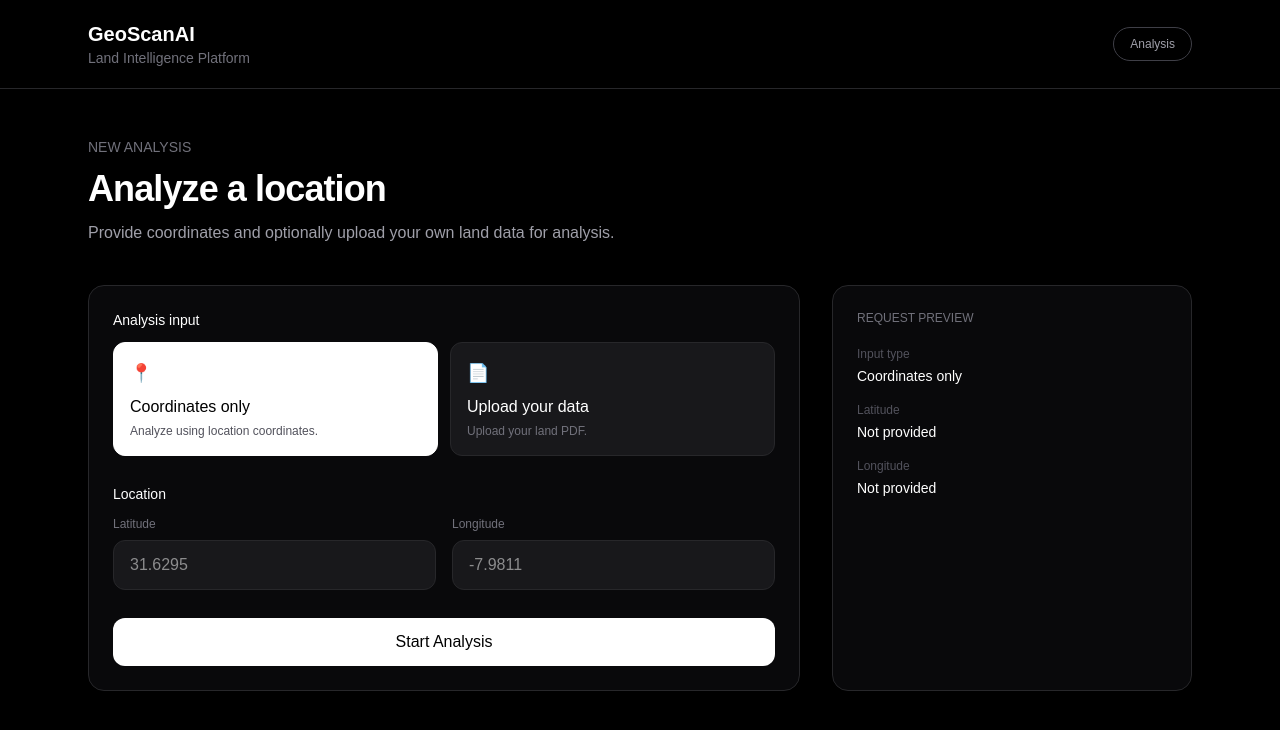
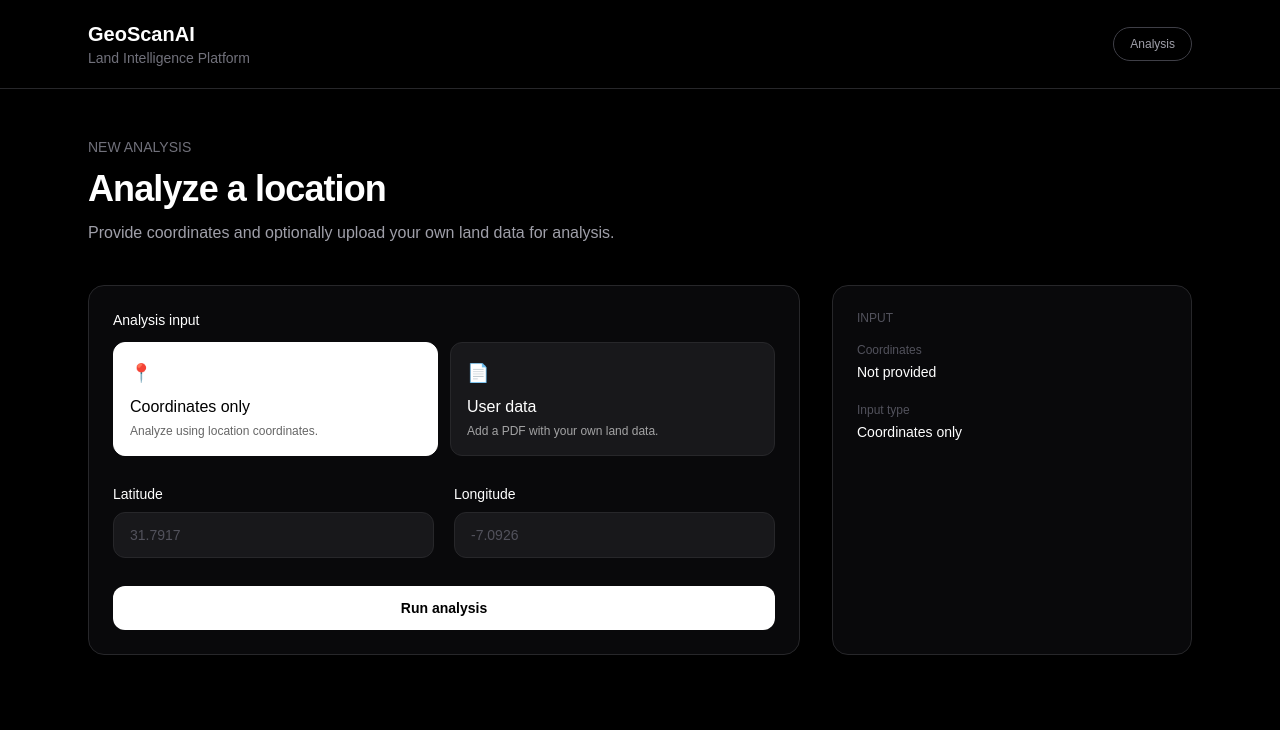
Before and after one commit to salaheddine-h/GeoScanAI, a Next.js app in the folder apps/frontend/: page / in a window 1280 px wide. Shown: the top 730 px of the page. Built offline with nearby package versions, Linux system fonts and the light colour scheme.

Commit message:
fix(frontend): type analysis response for Vercel build

```diff
--- a/apps/frontend/src/app/page.tsx
+++ b/apps/frontend/src/app/page.tsx
@@ -4,55 +4,38 @@ import { useState } from "react";
 
 type InputType = "COORDINATES_ONLY" | "USER_DATA";
 
+type AnalysisResponse = {
+  message?: string;
+  [key: string]: unknown;
+};
+
 export default function Home() {
-  const [inputType, setInputType] =
-    useState<InputType>("COORDINATES_ONLY");
-
+  const [inputType, setInputType] = useState<InputType>("COORDINATES_ONLY");
   const [latitude, setLatitude] = useState("");
   const [longitude, setLongitude] = useState("");
-
   const [userFile, setUserFile] = useState<File | null>(null);
-
   const [loading, setLoading] = useState(false);
-  const [result, setResult] = useState<unknown>(null);
+  const [result, setResult] = useState<string | null>(null);
   const [error, setError] = useState("");
 
-  const handleFileChange = (
-    e: React.ChangeEvent<HTMLInputElement>,
-  ) => {
+  const handleFileChange = (e: React.ChangeEvent<HTMLInputElement>) => {
     const file = e.target.files?.[0];
-
     if (!file) {
       setUserFile(null);
       return;
     }
-
-    // PDF extension check
-    if (!file.name.toLowerCase().endsWith(".pdf")) {
+    if (!file.name.toLowerCase().endsWith(".pdf") || file.type !== "application/pdf") {
       setError("Only PDF files are allowed.");
       e.target.value = "";
       setUserFile(null);
       return;
     }
-
-    // MIME type check
-    if (file.type !== "application/pdf") {
-      setError("Only PDF files are allowed.");
-      e.target.value = "";
-      setUserFile(null);
-      return;
-    }
-
-    // Maximum 10 MB
-    const maxSize = 10 * 1024 * 1024;
-
-    if (file.size > maxSize) {
+    if (file.size > 10 * 1024 * 1024) {
       setError("PDF file must be smaller than 10 MB.");
       e.target.value = "";
       setUserFile(null);
       return;
     }
-
     setError("");
     setUserFile(file);
   };
@@ -62,82 +45,32 @@ export default function Home() {
     setError("");
   };
 
-  const handleSubmit = async (
-    e: React.FormEvent<HTMLFormElement>,
-  ) => {
+  const handleSubmit = async (e: React.FormEvent<HTMLFormElement>) => {
     e.preventDefault();
-
     setLoading(true);
     setError("");
     setResult(null);
 
     try {
-      if (!latitude || !longitude) {
-        throw new Error(
-          "Please provide latitude and longitude.",
-        );
-      }
-
-      if (
-        inputType === "USER_DATA" &&
-        !userFile
-      ) {
-        throw new Error(
-          "Please upload a PDF file.",
-        );
-      }
+      if (!latitude || !longitude) throw new Error("Please provide latitude and longitude.");
+      if (inputType === "USER_DATA" && !userFile) throw new Error("Please upload a PDF file.");
 
       const formData = new FormData();
+      formData.append("latitude", latitude);
+      formData.append("longitude", longitude);
+      formData.append("inputType", inputType);
+      if (inputType === "USER_DATA" && userFile) formData.append("file", userFile);
 
-      formData.append(
-        "latitude",
-        latitude,
-      );
+      const response = await fetch("http://localhost:3000/analysis", {
+        method: "POST",
+        body: formData,
+      });
 
-      formData.append(
-        "longitude",
-        longitude,
-      );
-
-      formData.append(
-        "inputType",
-        inputType,
-      );
-
-      if (
-        inputType === "USER_DATA" &&
-        userFile
-      ) {
-        formData.append(
-          "file",
-          userFile,
-        );
-      }
-
-      const response = await fetch(
-        "http://localhost:3000/analysis",
-        {
-          method: "POST",
-          body: formData,
-        },
-      );
-
-      const data = await response.json();
-
-      if (!response.ok) {
-        throw new Error(
-          data.message ||
-            "Analysis request failed.",
-        );
-      }
-
-      setResult(data);
+      const data: AnalysisResponse = await response.json();
+      if (!response.ok) throw new Error(data.message || "Analysis request failed.");
+      setResult(JSON.stringify(data, null, 2));
     } catch (err) {
-      setError(
-        err instanceof Error
-          ? err.message
-          : "Something went wrong.",
-      );
+      setError(err instanceof Error ? err.message : "Something went wrong.");
     } finally {
       setLoading(false);
     }
@@ -145,345 +78,78 @@ export default function Home() {
 
   return (
     <main className="min-h-screen bg-black text-white">
-      {/* Header */}
       <header className="border-b border-zinc-800">
         <div className="mx-auto flex max-w-6xl items-center justify-between px-6 py-5">
           <div>
-            <h1 className="text-xl font-semibold">
-              GeoScanAI
-            </h1>
-
-            <p className="text-sm text-zinc-500">
-              Land Intelligence Platform
-            </p>
+            <h1 className="text-xl font-semibold">GeoScanAI</h1>
+            <p className="text-sm text-zinc-500">Land Intelligence Platform</p>
           </div>
-
-          <div className="rounded-full border border-zinc-700 px-4 py-2 text-xs text-zinc-400">
-            Analysis
-          </div>
+          <div className="rounded-full border border-zinc-700 px-4 py-2 text-xs text-zinc-400">Analysis</div>
         </div>
       </header>
 
-      {/* Main */}
       <section className="mx-auto max-w-6xl px-6 py-12">
         <div className="mb-10">
-          <p className="mb-3 text-sm text-zinc-500">
-            NEW ANALYSIS
-          </p>
-
-          <h2 className="text-4xl font-bold tracking-tight">
-            Analyze a location
-          </h2>
-
-          <p className="mt-3 max-w-2xl text-zinc-400">
-            Provide coordinates and optionally upload
-            your own land data for analysis.
-          </p>
+          <p className="mb-3 text-sm text-zinc-500">NEW ANALYSIS</p>
+          <h2 className="text-4xl font-bold tracking-tight">Analyze a location</h2>
+          <p className="mt-3 max-w-2xl text-zinc-400">Provide coordinates and optionally upload your own land data for analysis.</p>
         </div>
 
         <div className="grid gap-8 lg:grid-cols-[1fr_360px]">
-          {/* Form */}
           <div className="rounded-2xl border border-zinc-800 bg-zinc-950 p-6">
-            <form
-              onSubmit={handleSubmit}
-              className="space-y-7"
-            >
-              {/* Input type */}
+            <form onSubmit={handleSubmit} className="space-y-7">
               <div>
-                <label className="mb-3 block text-sm font-medium">
-                  Analysis input
-                </label>
-
+                <label className="mb-3 block text-sm font-medium">Analysis input</label>
                 <div className="grid gap-3 sm:grid-cols-2">
-                  {/* Coordinates only */}
-                  <button
-                    type="button"
-                    onClick={() => {
-                      setInputType(
-                        "COORDINATES_ONLY",
-                      );
-                      setUserFile(null);
-                      setError("");
-                    }}
-                    className={`rounded-xl border p-4 text-left transition ${
-                      inputType ===
-                      "COORDINATES_ONLY"
-                        ? "border-white bg-white text-black"
-                        : "border-zinc-800 bg-zinc-900 text-white hover:border-zinc-600"
-                    }`}
-                  >
-                    <div className="mb-2 text-lg">
-                      📍
-                    </div>
-
-                    <div className="font-medium">
-                      Coordinates only
-                    </div>
-
-                    <div
-                      className={`mt-1 text-xs ${
-                        inputType ===
-                        "COORDINATES_ONLY"
-                          ? "text-zinc-600"
-                          : "text-zinc-500"
-                      }`}
-                    >
-                      Analyze using location
-                      coordinates.
-                    </div>
+                  <button type="button" onClick={() => { setInputType("COORDINATES_ONLY"); setUserFile(null); setError(""); }} className={`rounded-xl border p-4 text-left transition ${inputType === "COORDINATES_ONLY" ? "border-white bg-white text-black" : "border-zinc-800 bg-zinc-900 text-white hover:border-zinc-600"}`}>
+                    <div className="mb-2 text-lg">📍</div>
+                    <div className="font-medium">Coordinates only</div>
+                    <div className="mt-1 text-xs opacity-60">Analyze using location coordinates.</div>
                   </button>
-
-                  {/* User data */}
-                  <button
-                    type="button"
-                    onClick={() => {
-                      setInputType(
-                        "USER_DATA",
-                      );
-                      setError("");
-                    }}
-                    className={`rounded-xl border p-4 text-left transition ${
-                      inputType === "USER_DATA"
-                        ? "border-white bg-white text-black"
-                        : "border-zinc-800 bg-zinc-900 text-white hover:border-zinc-600"
-                    }`}
-                  >
-                    <div className="mb-2 text-lg">
-                      📄
-                    </div>
-
-                    <div className="font-medium">
-                      Upload your data
-                    </div>
-
-                    <div
-                      className={`mt-1 text-xs ${
-                        inputType ===
-                        "USER_DATA"
-                          ? "text-zinc-600"
-                          : "text-zinc-500"
-                      }`}
-                    >
-                      Upload your land PDF.
-                    </div>
+                  <button type="button" onClick={() => { setInputType("USER_DATA"); setError(""); }} className={`rounded-xl border p-4 text-left transition ${inputType === "USER_DATA" ? "border-white bg-white text-black" : "border-zinc-800 bg-zinc-900 text-white hover:border-zinc-600"}`}>
+                    <div className="mb-2 text-lg">📄</div>
+                    <div className="font-medium">User data</div>
+                    <div className="mt-1 text-xs opacity-60">Add a PDF with your own land data.</div>
                   </button>
                 </div>
               </div>
 
-              {/* Coordinates */}
-              <div>
-                <label className="mb-3 block text-sm font-medium">
-                  Location
-                </label>
-
-                <div className="grid gap-4 sm:grid-cols-2">
-                  {/* Latitude */}
-                  <div>
-                    <label className="mb-2 block text-xs text-zinc-500">
-                      Latitude
-                    </label>
-
-                    <input
-                      type="number"
-                      step="any"
-                      value={latitude}
-                      onChange={(e) =>
-                        setLatitude(
-                          e.target.value,
-                        )
-                      }
-                      placeholder="31.6295"
-                      required
-                      className="w-full rounded-xl border border-zinc-800 bg-zinc-900 px-4 py-3 text-white outline-none transition focus:border-zinc-500"
-                    />
-                  </div>
-
-                  {/* Longitude */}
-                  <div>
-                    <label className="mb-2 block text-xs text-zinc-500">
-                      Longitude
-                    </label>
-
-                    <input
-                      type="number"
-                      step="any"
-                      value={longitude}
-                      onChange={(e) =>
-                        setLongitude(
-                          e.target.value,
-                        )
-                      }
-                      placeholder="-7.9811"
-                      required
-                      className="w-full rounded-xl border border-zinc-800 bg-zinc-900 px-4 py-3 text-white outline-none transition focus:border-zinc-500"
-                    />
-                  </div>
+              <div className="grid gap-5 sm:grid-cols-2">
+                <div>
+                  <label htmlFor="latitude" className="mb-2 block text-sm font-medium">Latitude</label>
+                  <input id="latitude" value={latitude} onChange={(e) => setLatitude(e.target.value)} placeholder="31.7917" className="w-full rounded-xl border border-zinc-800 bg-zinc-900 px-4 py-3 text-sm outline-none transition placeholder:text-zinc-600 focus:border-zinc-500" />
+                </div>
+                <div>
+                  <label htmlFor="longitude" className="mb-2 block text-sm font-medium">Longitude</label>
+                  <input id="longitude" value={longitude} onChange={(e) => setLongitude(e.target.value)} placeholder="-7.0926" className="w-full rounded-xl border border-zinc-800 bg-zinc-900 px-4 py-3 text-sm outline-none transition placeholder:text-zinc-600 focus:border-zinc-500" />
                 </div>
               </div>
 
-              {/* PDF Upload */}
               {inputType === "USER_DATA" && (
                 <div>
-                  <label className="mb-2 block text-sm font-medium">
-                    Additional data
-                  </label>
-
-                  <label className="flex cursor-pointer flex-col items-center justify-center rounded-xl border border-dashed border-zinc-700 bg-zinc-900 px-6 py-10 text-center transition hover:border-zinc-500 hover:bg-zinc-800">
-                    <div className="mb-3 text-3xl">
-                      📄
-                    </div>
-
-                    <p className="text-sm font-medium">
-                      {userFile
-                        ? userFile.name
-                        : "Upload your PDF"}
-                    </p>
-
-                    <p className="mt-2 text-xs text-zinc-500">
-                      PDF files only · Maximum 10 MB
-                    </p>
-
-                    <input
-                      type="file"
-                      accept=".pdf,application/pdf"
-                      onChange={
-                        handleFileChange
-                      }
-                      className="hidden"
-                    />
-                  </label>
-
-                  {userFile && (
-                    <div className="mt-3 flex items-center justify-between rounded-lg border border-zinc-800 bg-zinc-900 px-4 py-3">
-                      <div>
-                        <p className="text-sm">
-                          {userFile.name}
-                        </p>
-
-                        <p className="text-xs text-zinc-500">
-                          {(
-                            userFile.size /
-                            1024 /
-                            1024
-                          ).toFixed(2)}{" "}
-                          MB
-                        </p>
-                      </div>
-
-                      <button
-                        type="button"
-                        onClick={removeFile}
-                        className="text-xs text-zinc-500 hover:text-white"
-                      >
-                        Remove
-                      </button>
-                    </div>
-                  )}
-
-                  <p className="mt-2 text-xs text-zinc-600">
-                    Upload the land document you
-                    already have. No JSON or script
-                    files are accepted.
-                  </p>
+                  <label className="mb-2 block text-sm font-medium">Land data PDF</label>
+                  <div className="rounded-xl border border-dashed border-zinc-700 bg-zinc-900/50 p-5">
+                    <input type="file" accept="application/pdf,.pdf" onChange={handleFileChange} className="block w-full text-sm text-zinc-400 file:mr-4 file:rounded-lg file:border-0 file:bg-white file:px-4 file:py-2 file:text-sm file:font-medium file:text-black hover:file:bg-zinc-200" />
+                    {userFile && <div className="mt-4 flex items-center justify-between rounded-lg border border-zinc-800 bg-zinc-950 px-3 py-2 text-sm"><span className="truncate">{userFile.name}</span><button type="button" onClick={removeFile} className="ml-3 text-xs text-zinc-500 hover:text-white">Remove</button></div>}
+                    <p className="mt-2 text-xs text-zinc-600">PDF only · maximum 10 MB</p>
+                  </div>
                 </div>
               )}
 
-              {/* Error */}
-              {error && (
-                <div className="rounded-xl border border-red-900 bg-red-950/30 p-4">
-                  <p className="text-sm text-red-400">
-                    {error}
-                  </p>
-                </div>
-              )}
+              {error && <div className="rounded-xl border border-red-900/60 bg-red-950/30 px-4 py-3 text-sm text-red-300">{error}</div>}
 
-              {/* Submit */}
-              <button
-                type="submit"
-                disabled={loading}
-                className="w-full rounded-xl bg-white px-5 py-3 font-medium text-black transition hover:bg-zinc-200 disabled:cursor-not-allowed disabled:opacity-50"
-              >
-                {loading
-                  ? "Starting analysis..."
-                  : "Start Analysis"}
-              </button>
+              <button type="submit" disabled={loading} className="w-full rounded-xl bg-white px-5 py-3 text-sm font-semibold text-black transition hover:bg-zinc-200 disabled:cursor-not-allowed disabled:opacity-50">{loading ? "Analyzing..." : "Run analysis"}</button>
             </form>
           </div>
 
-          {/* Preview / Result */}
           <aside className="rounded-2xl border border-zinc-800 bg-zinc-950 p-6">
-            <p className="text-xs font-medium text-zinc-500">
-              REQUEST PREVIEW
-            </p>
-
-            <div className="mt-5 space-y-4">
-              <div>
-                <p className="text-xs text-zinc-600">
-                  Input type
-                </p>
-
-                <p className="mt-1 text-sm">
-                  {inputType ===
-                  "COORDINATES_ONLY"
-                    ? "Coordinates only"
-                    : "PDF + coordinates"}
-                </p>
-              </div>
-
-              <div>
-                <p className="text-xs text-zinc-600">
-                  Latitude
-                </p>
-
-                <p className="mt-1 text-sm">
-                  {latitude ||
-                    "Not provided"}
-                </p>
-              </div>
-
-              <div>
-                <p className="text-xs text-zinc-600">
-                  Longitude
-                </p>
-
-                <p className="mt-1 text-sm">
-                  {longitude ||
-                    "Not provided"}
-                </p>
-              </div>
-
-              {inputType ===
-                "USER_DATA" && (
-                <div>
-                  <p className="text-xs text-zinc-600">
-                    PDF file
-                  </p>
-
-                  <p className="mt-1 truncate text-sm">
-                    {userFile
-                      ? userFile.name
-                      : "No file selected"}
-                  </p>
-                </div>
-              )}
+            <p className="text-xs text-zinc-600">INPUT</p>
+            <div className="mt-4 space-y-5">
+              <div><p className="text-xs text-zinc-600">Coordinates</p><p className="mt-1 text-sm">{latitude && longitude ? `${latitude}, ${longitude}` : "Not provided"}</p></div>
+              <div><p className="text-xs text-zinc-600">Input type</p><p className="mt-1 text-sm">{inputType === "COORDINATES_ONLY" ? "Coordinates only" : "User data"}</p></div>
+              {inputType === "USER_DATA" && <div><p className="text-xs text-zinc-600">PDF file</p><p className="mt-1 truncate text-sm">{userFile ? userFile.name : "No file selected"}</p></div>}
             </div>
-
-            {/* Backend result */}
-            {result && (
-              <div className="mt-6">
-                <p className="mb-2 text-xs text-zinc-600">
-                  BACKEND RESPONSE
-                </p>
-
-                <pre className="overflow-auto rounded-xl border border-zinc-800 bg-black p-4 text-xs text-zinc-300">
-                  {JSON.stringify(
-                    result,
-                    null,
-                    2,
-                  )}
-                </pre>
-              </div>
-            )}
+            {result && <div className="mt-6"><p className="mb-2 text-xs text-zinc-600">BACKEND RESPONSE</p><pre className="overflow-auto rounded-xl border border-zinc-800 bg-black p-4 text-xs text-zinc-300">{result}</pre></div>}
           </aside>
         </div>
       </section>
```
